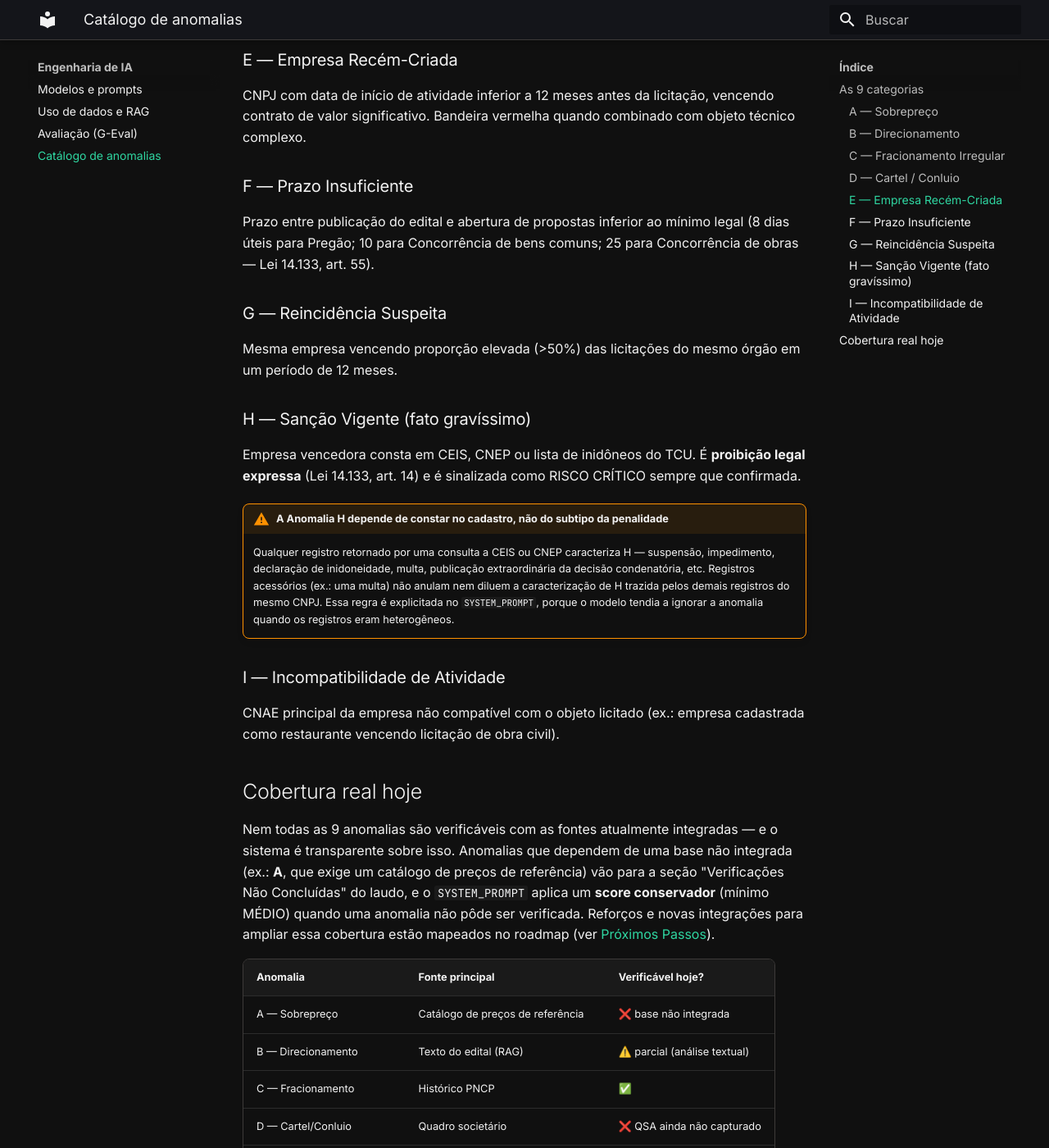
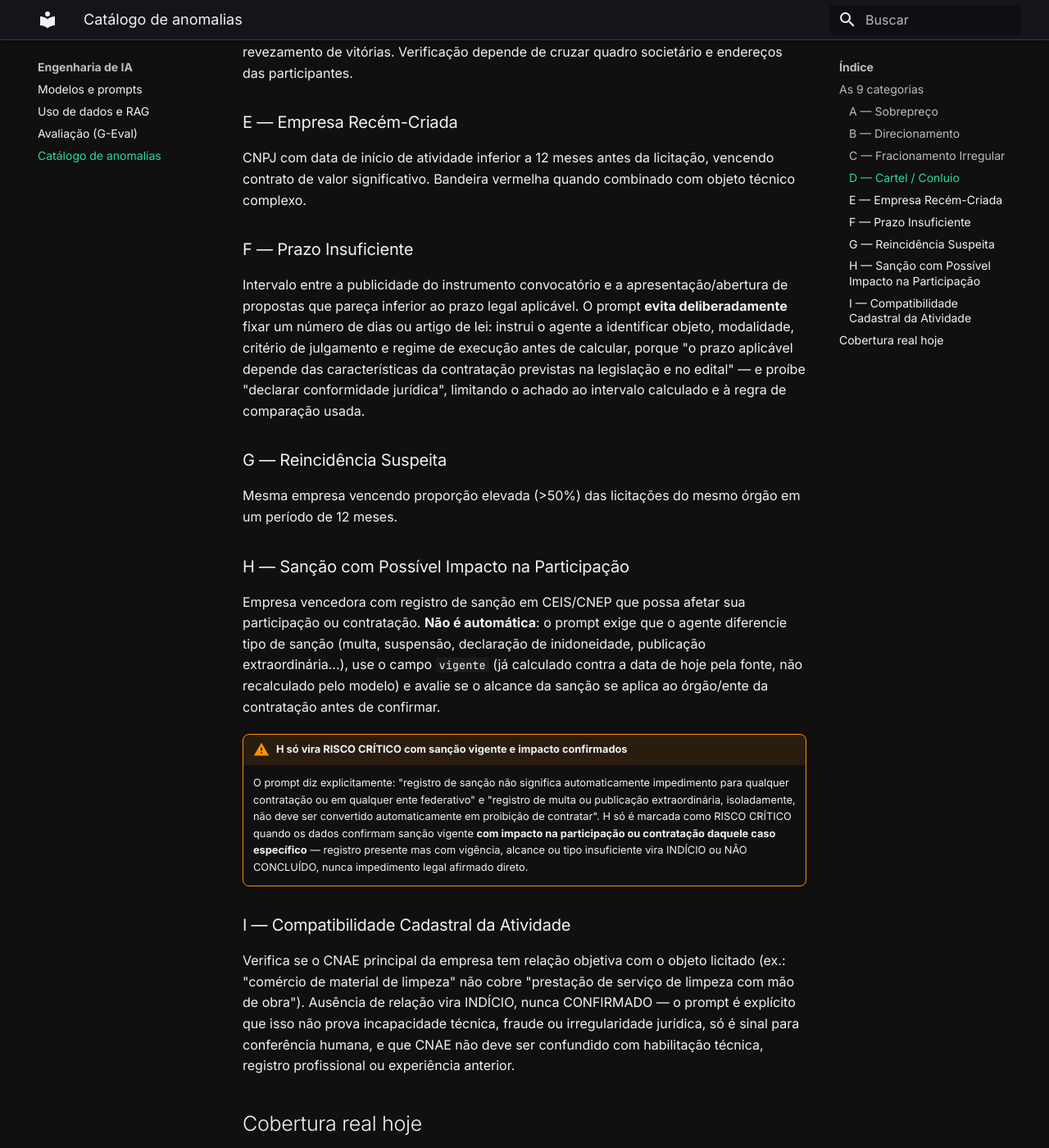
Before and after one commit to Moreira-89/auditor-cidadao, an MkDocs documentation site: the page built from docs/ia/anomalias.md, in a window 1280 px wide and 1400 px high, scrolled down 1154 px. Shown: the whole window at 82% size. Built offline with MkDocs 1.6.1 and Material for MkDocs 9.7.7, drawn with Linux system fonts in a browser that asks for light colours; some of the changed text lies outside the part shown.

Commit message:
docs(ia): corrige divergências entre docs e código no pilar de IA
- modelos_prompts.md: modelo principal (maritaca:sabia-4, não
  openai:gpt-4o-mini) e embedding (text-embedding-3-small, não
  -large) na tabela; boxes de "por que gpt-4o-mini" reescritos pra
  refletir que Maritaca é o default hoje, não algo no backlog; tag
  <PROMPT_USUARIO> corrigida (doc citava <PERGUNTA>); bloco citado
  como "texto literal" do SYSTEM_PROMPT atualizado pro texto real
  (mudou de framing "auditor caçando padrões suspeitos" para
  "triagem de risco que não substitui investigação formal"); "score
  mínimo 0.30" removido (não existe mais — prompt usa nível de risco
  categórico, sem score numérico fixo).
- rag_dados.md: top_k default corrigido pra 3 (era citado como 5);
  exemplo de índice Atlas corrigido pra text-embedding-3-small /
  1536 dimensões (era 3-large / 3072, dimensão errada pro modelo
  real).
- avaliacao.md: referência de linha quebrada corrigida
  (recall_anomalias.py só tem 59 linhas); rubric de Fidelidade
  trocado por cópia literal do código; vários números de linha
  desatualizados ajustados.
- anomalias.md: categorias C, F e H reescritas — o prompt real evita
  deliberadamente citar artigos da Lei 14.133 ou prazos numéricos
  fixos (doc citava art. 75, art. 55 e prazos que não existem no
  prompt), e H exige análise contextual de vigência/alcance antes de
  virar RISCO CRÍTICO (doc descrevia como automática); título da
  categoria I corrigido para "Compatibilidade Cadastral da
  Atividade" (era "Incompatibilidade", sentido invertido).

```diff
--- a/docs/ia/anomalias.md
+++ b/docs/ia/anomalias.md
@@ -6,13 +6,13 @@ O núcleo do conhecimento de auditoria do Auditor Cidadão é um catálogo de 9
 na constante `CATALOGO_ANOMALIAS`, injetada no `SYSTEM_PROMPT` (`prompt.py:292`, via f-string) — é
 o critério por letra que o agente usa pra saber o que procurar e como classificar cada achado. O
 código de cada categoria vem tipado como `Literal` em
-[`evaluation/dataset/schema.py:13`](https://github.com/Moreira-89/auditor-cidadao/blob/main/backend/evaluation/dataset/schema.py#L13)
+[`evaluation/dataset/schema.py:10`](https://github.com/Moreira-89/auditor-cidadao/blob/main/backend/evaluation/dataset/schema.py#L10)
 (`CodigoAnomalia`), para o golden dataset (ver [Avaliação](avaliacao.md)) não aceitar um código
 inválido em silêncio.
 
 A avaliação não tem um extrator de LLM próprio: os códigos que o agente aponta no Markdown são
 lidos direto por regex
-([`evaluation/metricas/recall_anomalias.py:10-14`](https://github.com/Moreira-89/auditor-cidadao/blob/main/backend/evaluation/metricas/recall_anomalias.py#L10-L14)),
+([`evaluation/metricas/recall_anomalias.py:7-11`](https://github.com/Moreira-89/auditor-cidadao/blob/main/backend/evaluation/metricas/recall_anomalias.py#L7-L11)),
 sem duplicar o catálogo em outro prompt.
 
 ## As 9 categorias
@@ -27,8 +27,11 @@ padrão) que reduza artificialmente a competição. Sinais: "marca X ou similar
 de requisitos que só um fornecedor conhecido atende.
 
 ### C — Fracionamento Irregular
-Divisão do mesmo objeto em múltiplas contratações de menor valor para evitar a modalidade
-licitatória mais rigorosa (Lei 14.133, art. 75). Verifica-se no histórico de contratações do órgão.
+Possível divisão artificial de contratações para evitar o procedimento ou limite aplicável —
+verificado cruzando objetos comparáveis, datas próximas e valores no histórico de contratações do
+órgão. O prompt não cita artigo de lei nem fixa um percentual: exige explicitamente que compras
+semelhantes não sejam tratadas como fracionamento por si só (podem ser independentes, emergenciais,
+sazonais ou de unidades distintas) e que o agente informe exatamente quais contratações comparou.
 
 ### D — Cartel / Conluio
 Empresas "concorrentes" com sócios em comum, mesmo endereço, ou histórico de revezamento de
@@ -39,27 +42,39 @@ CNPJ com data de início de atividade inferior a 12 meses antes da licitação,
 valor significativo. Bandeira vermelha quando combinado com objeto técnico complexo.
 
 ### F — Prazo Insuficiente
-Prazo entre publicação do edital e abertura de propostas inferior ao mínimo legal (8 dias úteis para
-Pregão; 10 para Concorrência de bens comuns; 25 para Concorrência de obras — Lei 14.133, art. 55).
+Intervalo entre a publicidade do instrumento convocatório e a apresentação/abertura de propostas
+que pareça inferior ao prazo legal aplicável. O prompt **evita deliberadamente** fixar um número de
+dias ou artigo de lei: instrui o agente a identificar objeto, modalidade, critério de julgamento e
+regime de execução antes de calcular, porque "o prazo aplicável depende das características da
+contratação previstas na legislação e no edital" — e proíbe "declarar conformidade jurídica",
+limitando o achado ao intervalo calculado e à regra de comparação usada.
 
 ### G — Reincidência Suspeita
 Mesma empresa vencendo proporção elevada (>50%) das licitações do mesmo órgão em um período de 12
 meses.
 
-### H — Sanção Vigente (fato gravíssimo)
-Empresa vencedora consta em CEIS, CNEP ou lista de inidôneos do TCU. É **proibição legal expressa**
-(Lei 14.133, art. 14) e é sinalizada como RISCO CRÍTICO sempre que confirmada.
+### H — Sanção com Possível Impacto na Participação
+Empresa vencedora com registro de sanção em CEIS/CNEP que possa afetar sua participação ou
+contratação. **Não é automática**: o prompt exige que o agente diferencie tipo de sanção (multa,
+suspensão, declaração de inidoneidade, publicação extraordinária...), use o campo `vigente`
+(já calculado contra a data de hoje pela fonte, não recalculado pelo modelo) e avalie se o alcance
+da sanção se aplica ao órgão/ente da contratação antes de confirmar.
 
-!!! warning "A Anomalia H depende de constar no cadastro, não do subtipo da penalidade"
-    Qualquer registro retornado por uma consulta a CEIS ou CNEP caracteriza H — suspensão,
-    impedimento, declaração de inidoneidade, multa, publicação extraordinária da decisão
-    condenatória, etc. Registros acessórios (ex.: uma multa) não anulam nem diluem a caracterização
-    de H trazida pelos demais registros do mesmo CNPJ. Essa regra é explicitada no `SYSTEM_PROMPT`,
-    porque o modelo tendia a ignorar a anomalia quando os registros eram heterogêneos.
+!!! warning "H só vira RISCO CRÍTICO com sanção vigente e impacto confirmados"
+    O prompt diz explicitamente: "registro de sanção não significa automaticamente impedimento
+    para qualquer contratação ou em qualquer ente federativo" e "registro de multa ou publicação
+    extraordinária, isoladamente, não deve ser convertido automaticamente em proibição de
+    contratar". H só é marcada como RISCO CRÍTICO quando os dados confirmam sanção vigente **com
+    impacto na participação ou contratação daquele caso específico** — registro presente mas com
+    vigência, alcance ou tipo insuficiente vira INDÍCIO ou NÃO CONCLUÍDO, nunca impedimento legal
+    afirmado direto.
 
-### I — Incompatibilidade de Atividade
-CNAE principal da empresa não compatível com o objeto licitado (ex.: empresa cadastrada como
-restaurante vencendo licitação de obra civil).
+### I — Compatibilidade Cadastral da Atividade
+Verifica se o CNAE principal da empresa tem relação objetiva com o objeto licitado (ex.: "comércio
+de material de limpeza" não cobre "prestação de serviço de limpeza com mão de obra"). Ausência de
+relação vira INDÍCIO, nunca CONFIRMADO — o prompt é explícito que isso não prova incapacidade
+técnica, fraude ou irregularidade jurídica, só é sinal para conferência humana, e que CNAE não deve
+ser confundido com habilitação técnica, registro profissional ou experiência anterior.
 
 ## Cobertura real hoje
 
@@ -79,5 +94,5 @@ verificada. Reforços e novas integrações para ampliar essa cobertura estão m
 | E — Empresa recém-criada | Receita Federal (data de fundação) | ✅ |
 | F — Prazo insuficiente | Texto do edital + datas | ✅ |
 | G — Reincidência | Histórico PNCP | ✅ |
-| H — Sanção vigente | CEIS/CNEP | ✅ |
-| I — Incompatibilidade | Receita Federal (CNAE) | ✅ |
+| H — Sanção com impacto | CEIS/CNEP | ✅ |
+| I — Compatibilidade cadastral | Receita Federal (CNAE) | ✅ |
```
Also changed, not shown: docs/ia/avaliacao.md (+24 -10 lines), docs/ia/modelos_prompts.md (+44 -38 lines), docs/ia/rag_dados.md (+10 -6 lines).
